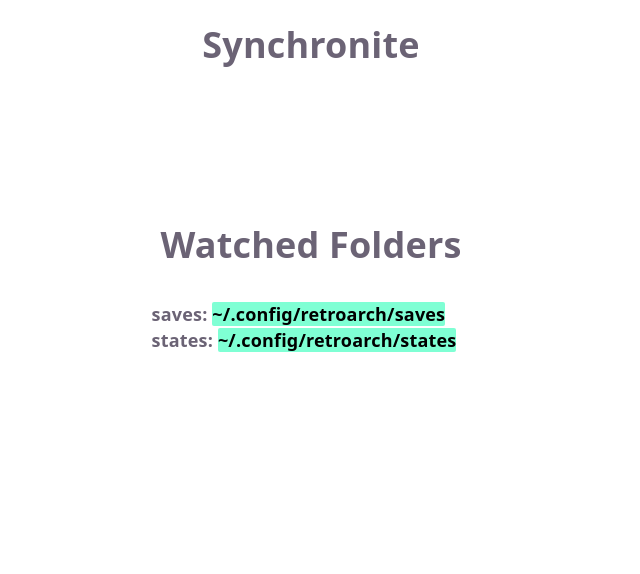
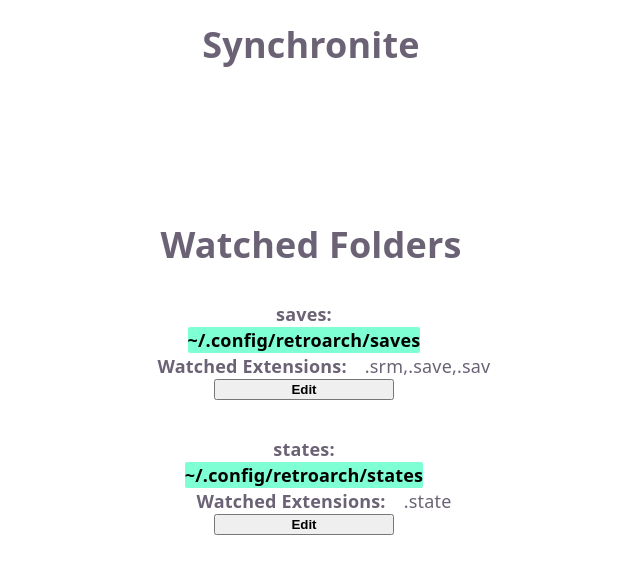
Before and after one commit to HenryHYeary/synchronite-fe, a React (Vite) app: page /watched in a window 1280 px wide. Shown: the top 574 px of the page, without its empty margins (329-969 px from the left). Built offline with nearby package versions, Linux system fonts and the light colour scheme.

Commit message:
Add more edits to Watched route.

```diff
--- a/src/App.css
+++ b/src/App.css
@@ -96,11 +96,42 @@
   font-weight: bold;
   font-size:  1rem;
   margin-right: 3rem;
+  display: flex;
+  flex-direction: column;
+  align-items: center;
+  padding-bottom: 2rem;
+}
+
+.paths-container {
+  display: flex;
+  flex-direction: column;
+  justify-content: center;
 }
 
 .watched-path {
   border-radius: 2px;
   background-color: aquamarine;
   color: black;
-  margin-right: ;
+  display: flex;
+  align-items: center;
+  flex-direction: row;
 }
+
+.edit-btn {
+  font-weight: bold;
+  width: 10rem;
+}
+
+.watched-exts-list {
+  display: flex;
+  flex-direction: row;
+}
+
+.watched-ext {
+  list-style: none;
+  font-weight: normal;
+}
+
+.ext-label {
+  padding-right: 1rem;
+}
--- a/src/Watched.tsx
+++ b/src/Watched.tsx
@@ -1,11 +1,13 @@
 const DUMMY_DATA = [
   {
     label: "saves",
-    path: "~/.config/retroarch/saves"
+    path: "~/.config/retroarch/saves",
+    watchedExts: [".srm", ".save", ".sav"]
   },
   {
     label: "states",
-    path: "~/.config/retroarch/states"
+    path: "~/.config/retroarch/states",
+    watchedExts: [".state"]
   },
 ];
 
@@ -18,10 +20,19 @@
         </div>
         <h1 className="watched-title">Watched Folders</h1>
         <div className="watched-container">
-          <ul>
+          <ul className="paths-container">
             {DUMMY_DATA.map((folder) => {
               return (
-                <li className="watched-folder">{folder.label}: <span className="watched-path">{folder.path}</span></li>
+                <li className="watched-folder">
+                  {folder.label}: <span className="watched-path">{folder.path}</span>
+                    <ul className="watched-exts-list">
+                      <label className="ext-label">Watched Extensions:</label>
+                      {folder.watchedExts.map((ext, index) => {
+                        return index === folder.watchedExts.length - 1 ? <li className="watched-ext">{ext}</li> : <li className="watched-ext">{ext},</li>
+                      })}
+                    </ul>
+                  <button className="edit-btn">Edit</button>
+                </li>
               )
             })}
           </ul>
```
